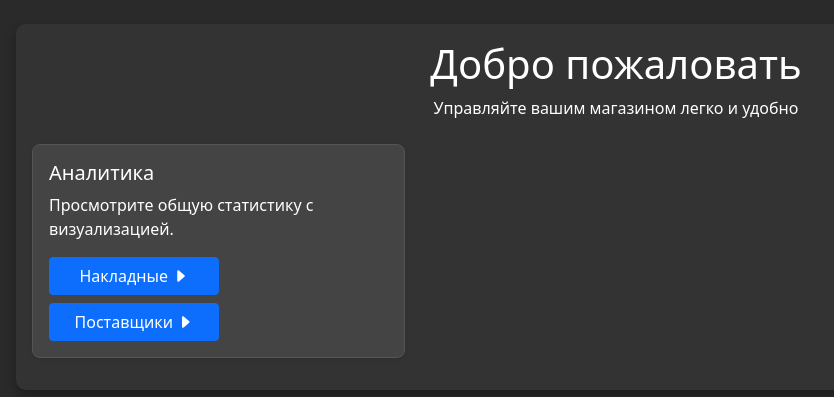
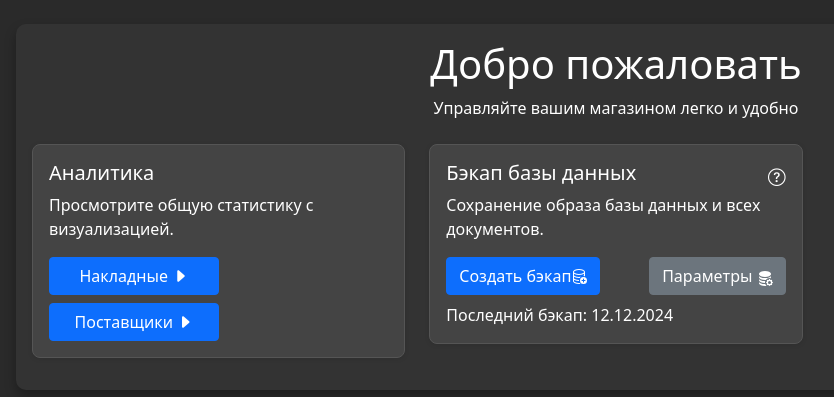
Before and after one commit to RedColdHearted/smoke-haven-app, a Django app: page / in a window 1280 px wide. Shown: the part 56-453 px from the top of the page, without its empty margins (24-858 px from the left). Run offline with Django 5.2, Linux system fonts and the light colour scheme; the visitor is signed in with stand-in values (Sample User, id 1); parts of the project's set-up code (start-up, migrations or seed data) failed here and were passed over.

Commit message:
Update index page with new features

```diff
--- a/templates/index.html
+++ b/templates/index.html
@@ -45,6 +45,42 @@
                 </div>
             </div>
         </div>
+        <div class="col-md-4">
+            <div class="chapter-card">
+                <div class="d-flex justify-content-between align-items-center">
+                    <h5 class="card-title">Бэкап базы данных</h5>
+                    <span data-bs-toggle="tooltip" data-bs-placement="top" title="Бэкап хранится в GoogleDrive хранилище, указанном в конфигурации приложения.">
+                        <i class="bi bi-question-circle small-icon" style="cursor: pointer; font-size: 1.1rem;"></i>
+                    </span>
+                </div>
+                <p class="card-text">Сохранение образа базы данных и всех документов.</p>
+                <div>
+                    <div class="mt-2 d-flex justify-content-between">
+                        <form action="#" method="post" class="me-2">
+                            {% csrf_token %}
+                            <button type="submit" class="btn btn-primary d-flex align-items-center">
+                                Создать бэкап
+                                <svg xmlns="http://www.w3.org/2000/svg" width="16" height="16" fill="currentColor" class="bi bi-database-add" viewBox="0 0 16 16">
+                                    <path d="M12.5 16a3.5 3.5 0 1 0 0-7 3.5 3.5 0 0 0 0 7m.5-5v1h1a.5.5 0 0 1 0 1h-1v1a.5.5 0 0 1-1 0v-1h-1a.5.5 0 0 1 0-1h1v-1a.5.5 0 0 1 1 0"/>
+                                    <path d="M12.096 6.223A5 5 0 0 0 13 5.698V7c0 .289-.213.654-.753 1.007a4.5 4.5 0 0 1 1.753.25V4c0-1.007-.875-1.755-1.904-2.223C11.022 1.289 9.573 1 8 1s-3.022.289-4.096.777C2.875 2.245 2 2.993 2 4v9c0 1.007.875 1.755 1.904 2.223C4.978 15.71 6.427 16 8 16c.536 0 1.058-.034 1.555-.097a4.5 4.5 0 0 1-.813-.927Q8.378 15 8 15c-1.464 0-2.766-.27-3.682-.687C3.356 13.875 3 13.373 3 13v-1.302c.271.202.58.378.904.525C4.978 12.71 6.427 13 8 13h.027a4.6 4.6 0 0 1 0-1H8c-1.464 0-2.766-.27-3.682-.687C3.356 10.875 3 10.373 3 10V8.698c.271.202.58.378.904.525C4.978 9.71 6.427 10 8 10q.393 0 .774-.024a4.5 4.5 0 0 1 1.102-1.132C9.298 8.944 8.666 9 8 9c-1.464 0-2.766-.27-3.682-.687C3.356 7.875 3 7.373 3 7V5.698c.271.202.58.378.904.525C4.978 6.711 6.427 7 8 7s3.022-.289 4.096-.777M3 4c0-.374.356-.875 1.318-1.313C5.234 2.271 6.536 2 8 2s2.766.27 3.682.687C12.644 3.125 13 3.627 13 4c0 .374-.356.875-1.318 1.313C10.766 5.729 9.464 6 8 6s-2.766-.27-3.682-.687C3.356 4.875 3 4.373 3 4"/>
+                                  </svg>
+                            </button>
+                        </form>
+                        <a href="#" class="btn btn-secondary">
+                            Параметры
+                            <svg xmlns="http://www.w3.org/2000/svg" width="16" height="16" fill="currentColor" class="bi bi-database-fill-gear" viewBox="0 0 16 16">
+                                <path d="M8 1c-1.573 0-3.022.289-4.096.777C2.875 2.245 2 2.993 2 4s.875 1.755 1.904 2.223C4.978 6.711 6.427 7 8 7s3.022-.289 4.096-.777C13.125 5.755 14 5.007 14 4s-.875-1.755-1.904-2.223C11.022 1.289 9.573 1 8 1"/>
+                                <path d="M2 7v-.839c.457.432 1.004.751 1.49.972C4.722 7.693 6.318 8 8 8s3.278-.307 4.51-.867c.486-.22 1.033-.54 1.49-.972V7c0 .424-.155.802-.411 1.133a4.51 4.51 0 0 0-4.815 1.843A12 12 0 0 1 8 10c-1.573 0-3.022-.289-4.096-.777C2.875 8.755 2 8.007 2 7m6.257 3.998L8 11c-1.682 0-3.278-.307-4.51-.867-.486-.22-1.033-.54-1.49-.972V10c0 1.007.875 1.755 1.904 2.223C4.978 12.711 6.427 13 8 13h.027a4.55 4.55 0 0 1 .23-2.002m-.002 3L8 14c-1.682 0-3.278-.307-4.51-.867-.486-.22-1.033-.54-1.49-.972V13c0 1.007.875 1.755 1.904 2.223C4.978 15.711 6.427 16 8 16c.536 0 1.058-.034 1.555-.097a4.5 4.5 0 0 1-1.3-1.905m3.631-4.538c.18-.613 1.048-.613 1.229 0l.043.148a.64.64 0 0 0 .921.382l.136-.074c.561-.306 1.175.308.87.869l-.075.136a.64.64 0 0 0 .382.92l.149.045c.612.18.612 1.048 0 1.229l-.15.043a.64.64 0 0 0-.38.921l.074.136c.305.561-.309 1.175-.87.87l-.136-.075a.64.64 0 0 0-.92.382l-.045.149c-.18.612-1.048.612-1.229 0l-.043-.15a.64.64 0 0 0-.921-.38l-.136.074c-.561.305-1.175-.309-.87-.87l.075-.136a.64.64 0 0 0-.382-.92l-.148-.045c-.613-.18-.613-1.048 0-1.229l.148-.043a.64.64 0 0 0 .382-.921l-.074-.136c-.306-.561.308-1.175.869-.87l.136.075a.64.64 0 0 0 .92-.382zM14 12.5a1.5 1.5 0 1 0-3 0 1.5 1.5 0 0 0 3 0"/>
+                              </svg>
+                        </a>
+                    </div>
+                    <div class="mt-2">
+                        <p class="card-text">Последний бэкап: 12.12.2024</p>
+                    </div>
+                </div>
+            </div>
+        </div>
+
     </div>
 </div>
 {% endblock %}
```
Also changed, not shown: templates/users/two_factor_login.html (deleted, +0 -69 lines), templates/users/two_factor_setup.html (deleted, +0 -10 lines), templates/users/two_factor_verify.html (deleted, +0 -9 lines), config/settings.py (line endings or trailing spaces). Lines whose indentation alone changed are shown as unchanged.
